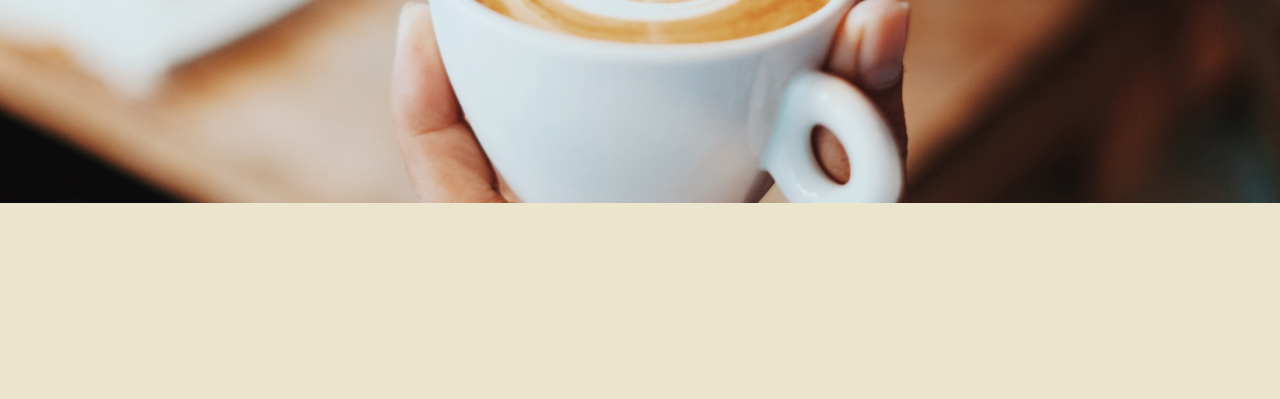
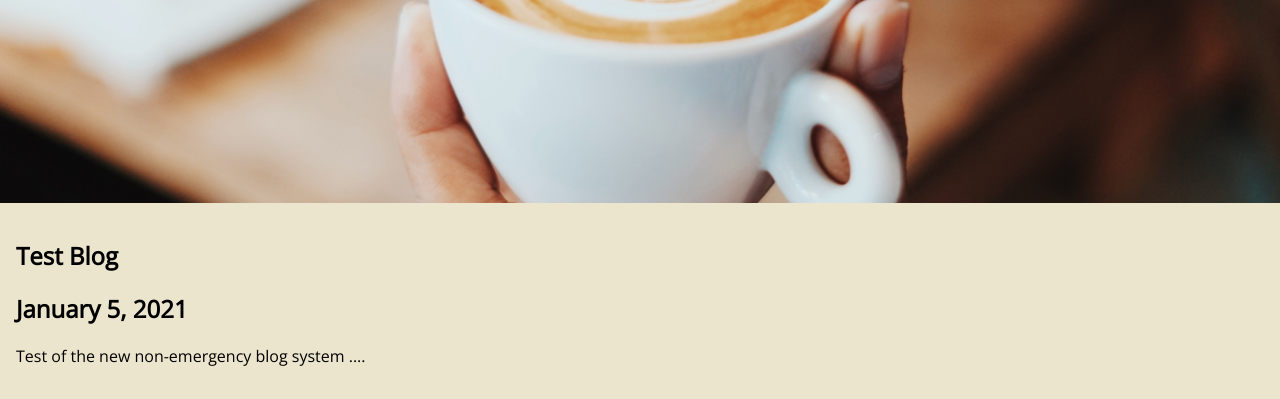
Before and after one commit to reilly0/coffee-shop-example, a Gatsby site: page / in a window 1280 px wide. Shown: the part 436-835 px from the top of the page. Before the commit the page ends 800 px from the top, so only its background shows below. Built offline with nearby package versions, Linux system fonts and the light colour scheme; Gatsby itself is replaced by a stand-in of ours.

Commit message:
added markdown parsing and BlogPost and BlogList components, using the latter on the index page

```diff
--- a/gatsby-config.js
+++ b/gatsby-config.js
@@ -3,6 +3,13 @@
     title: 'The Coffee Blog'
   },
   plugins: [
-      'gatsby-plugin-netlify-cms'
+      'gatsby-plugin-netlify-cms',
+      {resolve: 'gatsby-source-filesystem',
+       options: {
+         name: 'blog',
+         path: 'src/blog'
+       }
+      },
+      'gatsby-transformer-remark'
   ]
 };
--- a/package.json
+++ b/package.json
@@ -16,6 +16,8 @@
   "dependencies": {
     "gatsby": "^2.23.7",
     "gatsby-plugin-netlify-cms": "^4.3.5",
+    "gatsby-source-filesystem": "^2.3.14",
+    "gatsby-transformer-remark": "^2.8.19",
     "netlify-cms-app": "^2.12.15",
     "react": "^16.13.1",
     "react-dom": "^16.13.1"
--- /dev/null
+++ b/src/components/BlogList.js
@@ -0,0 +1,28 @@
+//BlogList.js
+
+import React from 'react';
+import {graphql, useStaticQuery} from 'gatsby';
+import BlogPost from './BlogPost';
+
+export default function BlogList()
+{
+    const data = useStaticQuery(graphql`
+    {allMarkdownRemark {edges {node {
+        id
+        frontmatter
+        {title, date(formatString: "MMMM D, YYYY")}
+        excerpt
+    }}}}`);
+
+    return (
+        <div>
+        {data.allMarkdownRemark.edges.map
+            (edge => (<BlogPost
+                       key = {edge.node.id}
+                       title = {edge.node.frontmatter.title}
+                       date = {edge.node.frontmatter.date}
+                       excerpt = {edge.node.excerpt}
+                       />))
+        }
+        </div>);
+}
--- /dev/null
+++ b/src/components/BlogPost.js
@@ -0,0 +1,15 @@
+//BlogPost.js
+
+import React from 'react';
+import styles from './BlogPost.module.css';
+
+export default function BlogPost({title, date, excerpt})
+{
+    return (
+        <article className = {styles.blog}>
+            <h1>{title}</h1>
+            <h2>{date}</h2>
+            <p>{excerpt}</p>
+        </article>
+    );
+}
--- /dev/null
+++ b/src/components/BlogPost.module.css
@@ -0,0 +1,3 @@
+.blog {padding : 1rem;}
+.blog2 {margin : 0;}
+.blog3 {margin : 0; font-style : italic;}
--- a/src/pages/index.js
+++ b/src/pages/index.js
@@ -6,22 +6,23 @@
 
 import styles from './index.module.css';
 
+import BlogList from '../components/BlogList';
+
 export default function IndexPage() {
   const data = useStaticQuery(graphql`
   {
-    site {
-      siteMetadata {
-        title
-      }
-    }
-  }
-`);
+    site {siteMetadata {
+
+    title
+
+    }}}`);
 
   return (
     <Layout>
       <div id={styles.hero}>
         <h1>{data.site.siteMetadata.title}</h1>
       </div>
+      <BlogList/>
     </Layout>
   );
 }
```
Also changed, not shown: 1 other file.
